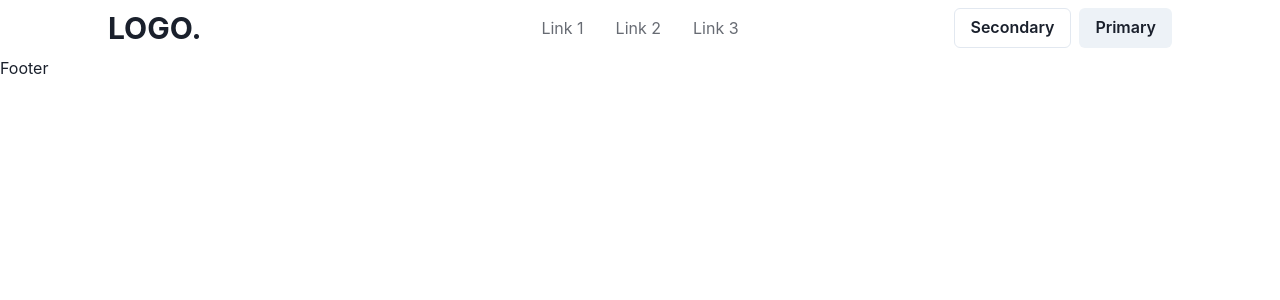
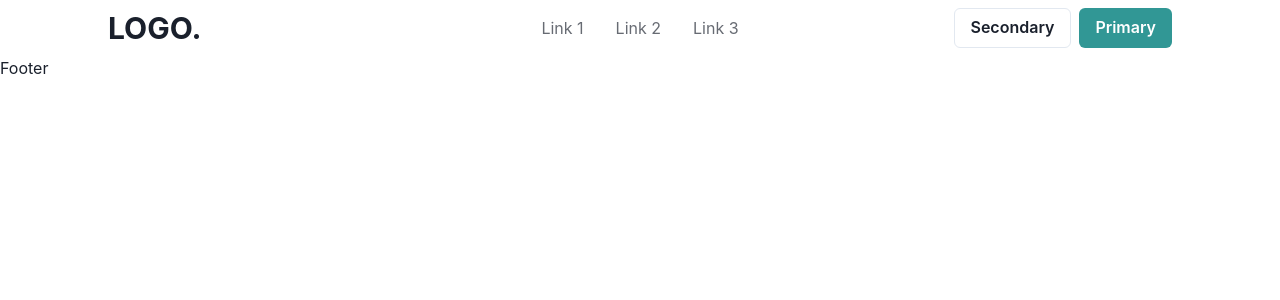
Before and after one commit to JCcastagne/next-js-chakra-ui-template, a Next.js app: page / in a window 1280 px wide. Shown: the top 300 px of the page. Built offline with nearby package versions, Linux system fonts and the light colour scheme.

Commit message:
Update button variants.

```diff
--- a/components/Navbar/Navbar.js
+++ b/components/Navbar/Navbar.js
@@ -44,7 +44,7 @@ export default function Navbar () {
           gap={2}
         >
           <Button variant='outline'>Secondary</Button>
-          <Button>Primary</Button>
+          <Button colorScheme='teal'>Primary</Button>
         </Box>
       </Box>
     </Box>
```
